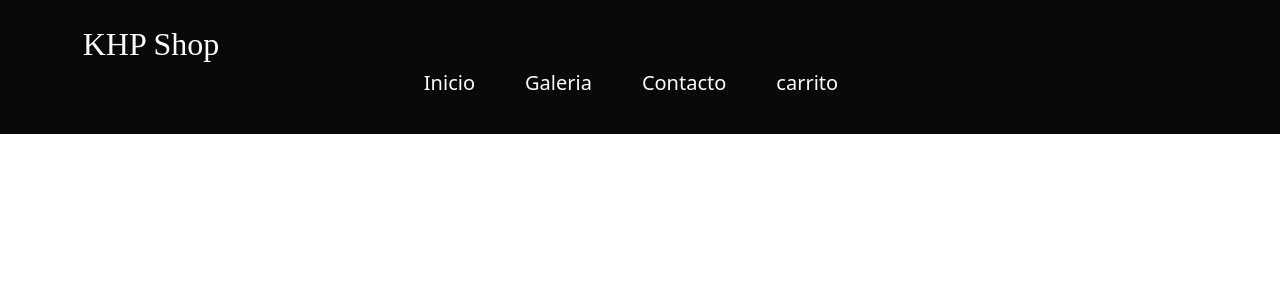
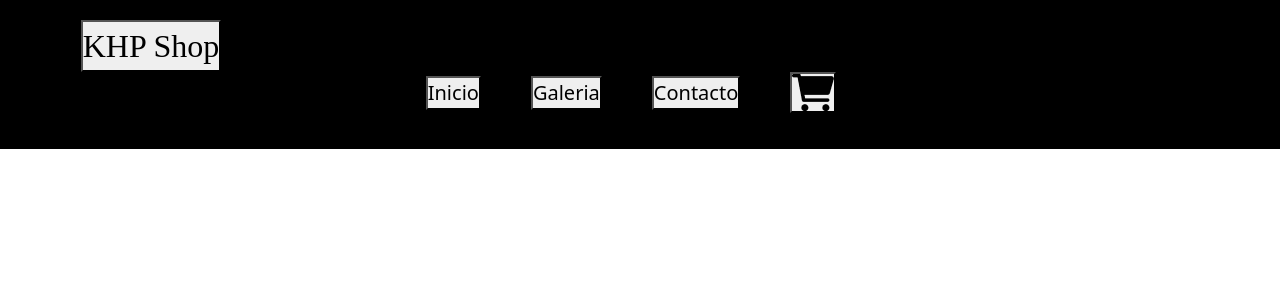
Before and after one commit to HernanPedrozo/Amazon, a React (Create React App) app: page / in a window 1280 px wide. Shown: the top 300 px of the page. Built offline with nearby package versions, Linux system fonts and the light colour scheme; a web font is replaced by a local one.

Commit message:
se creo el componente cartwidget y se modifico el navbar

```diff
--- /dev/null
+++ b/src/components/Cartwidget/index.jsx
@@ -0,0 +1,10 @@
+import cart from'./cart.png';
+
+const Cartwidget = () => {
+    return (
+    <div>
+    <img  className="cartlogo" src={cart} alt="cart"/>
+    </div>
+    )
+}
+export default Cartwidget
--- a/src/components/Header/Header.css
+++ b/src/components/Header/Header.css
@@ -4,7 +4,6 @@ header{
     align-items: center;
     justify-content: center;
     padding: 15px 30px;
-    box-sizing: border-box;
 }
 @media (min-width: 992px) {
     header {
@@ -15,6 +14,5 @@ header{
         left: 0;
         width: 100%;
         z-index: 4;
-        background-color: #09090c;
     }
 }
--- a/src/components/Navbar/Navbar.css
+++ b/src/components/Navbar/Navbar.css
@@ -32,6 +32,7 @@ ul {
 a {
     text-decoration: none;
     color: white;
+    box-sizing: border-box;
 }
 
 .mainNav .logo {
--- a/src/components/Navbar/index.jsx
+++ b/src/components/Navbar/index.jsx
@@ -1,7 +1,6 @@
-import Container from 'react-bootstrap/Container';
-import Nav from 'react-bootstrap/Nav';
-import NavDropdown from 'react-bootstrap/NavDropdown';
+import Cartwidget from '../Cartwidget';
 import './Navbar.css';
+
 
 function Navbar() {
 return (
@@ -9,21 +8,23 @@ return (
     <nav className="mainNav">
         <ul className="mainNav__lista">
             <div className="logo">
-                <li>
-                    <a className="brand" href="">KHP Shop</a>
-                </li>
+                <i>
+                    <button className="brand">KHP Shop</button>
+                </i>
             </div>
             <li className="mainNav__item">
-                <a className="mainNav__link" href="">Inicio</a>
+                <button className="mainNav__link">Inicio</button>
             </li>
             <li className="mainNav__item">
-                <a className="mainNav__link" href="">Galeria</a>
+            <button className="mainNav__link">Galeria</button>
             </li>
             <li className="mainNav__item">
-                <a className="mainNav__link" href="">Contacto</a>
+            <button className="mainNav__link">Contacto</button>
             </li>
             <li className="mainNav__item">
-                <a className="mainNav__link" href="">carrito</a>
+            <button className="mainNav__link">
+                <Cartwidget/>
+            </button>
             </li>
         </ul>
     </nav>
```
Also changed, not shown: src/components/Cartwidget/Cartwidget.css (added), src/components/Cartwidget/cart-shopping-solid.png (added), src/components/Cartwidget/cart.png (added).
